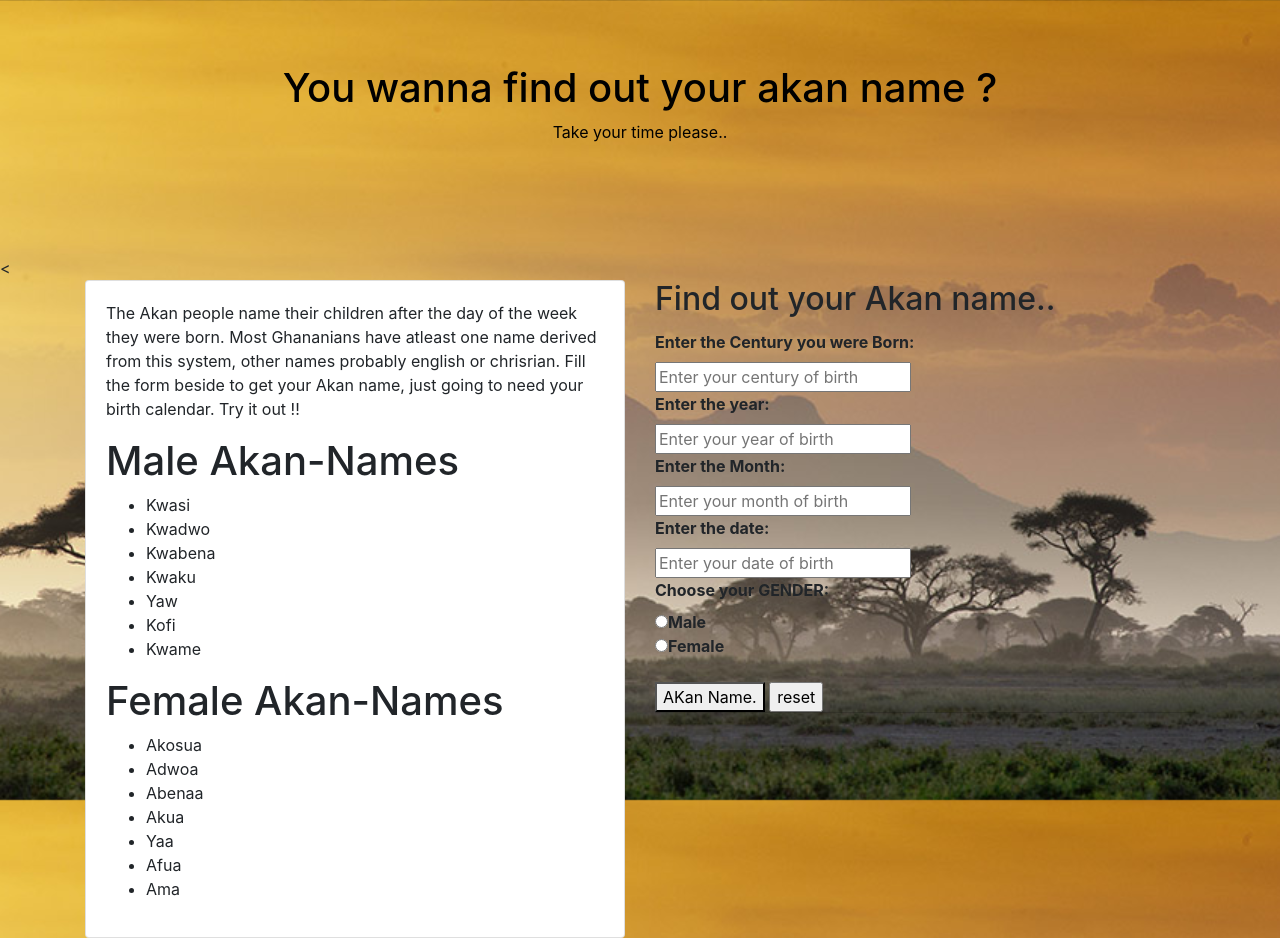
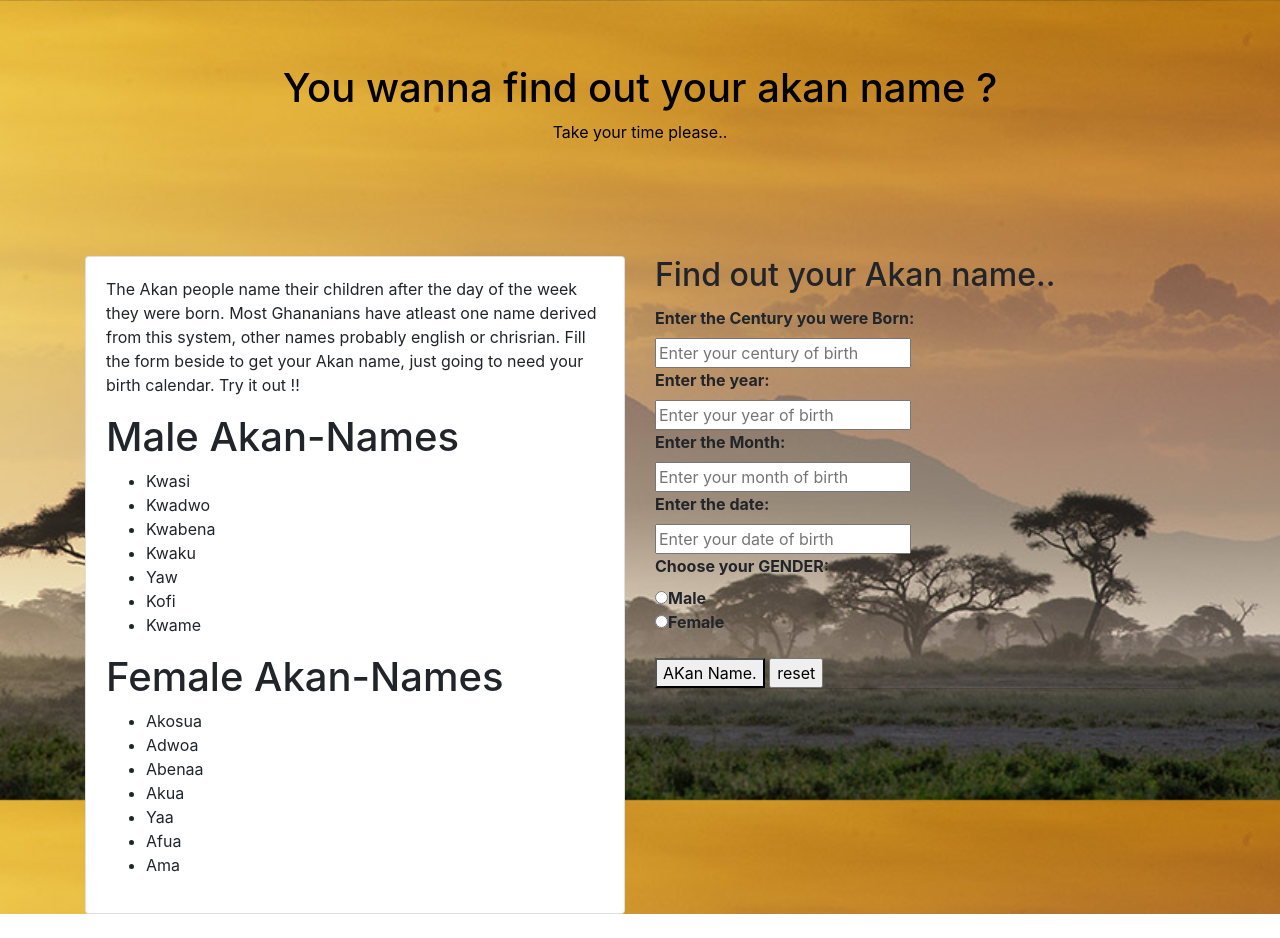
Before and after one commit to Brian-M-code/akan-kan, a plain HTML site: page index.html in a window 1280 px wide. After the commit the page ends 914 px from the top, so only its background shows below. Drawn offline with Linux system fonts and the light colour scheme; files whose address does not match are found by name.

```diff
--- a/index.html
+++ b/index.html
@@ -19,7 +19,7 @@
 
         </div>
     </div>
-    <<div class="container">
+    <div class="container">
         <div class="row">
             <div class="col-md-6">
                 <div class="card">
```
